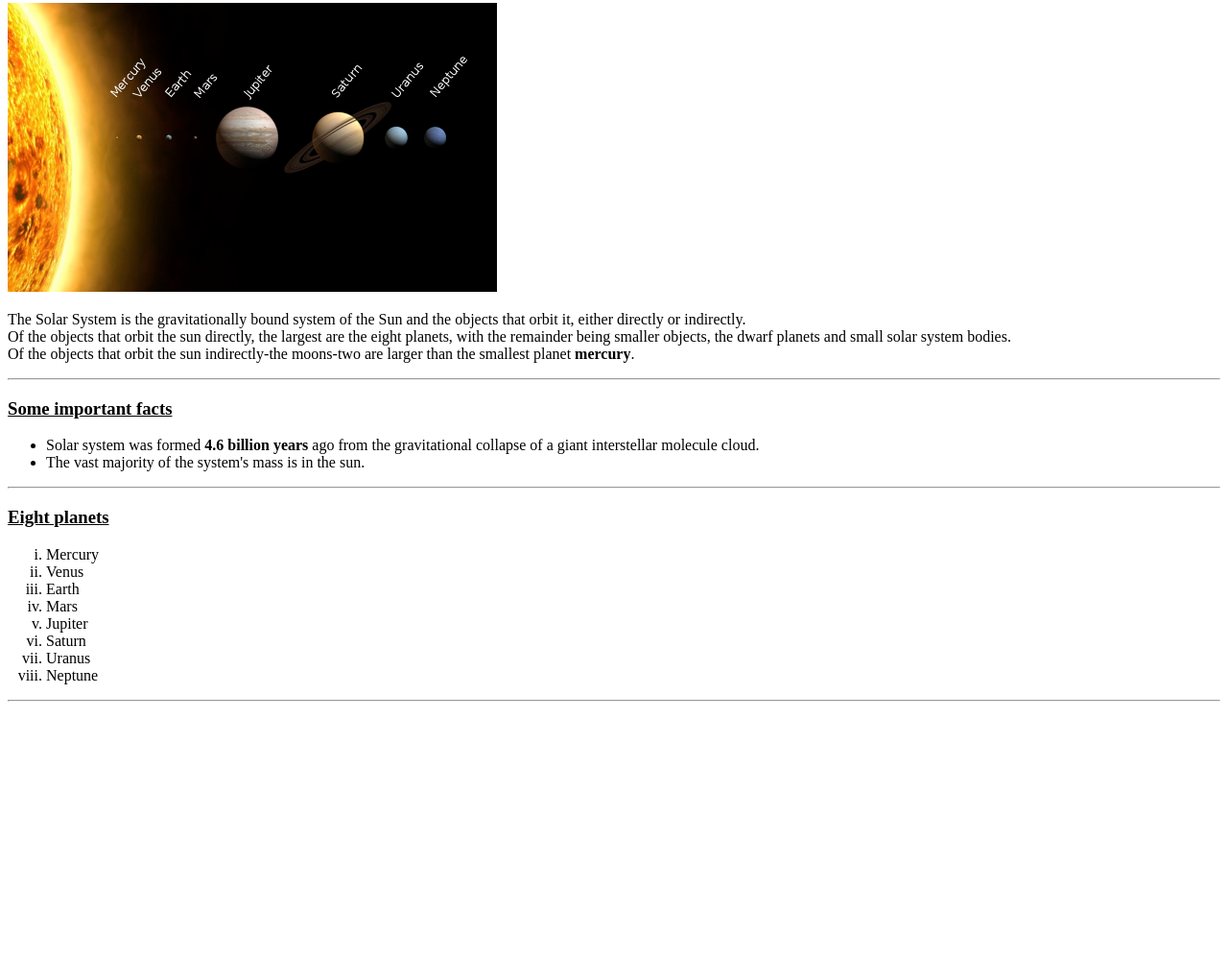
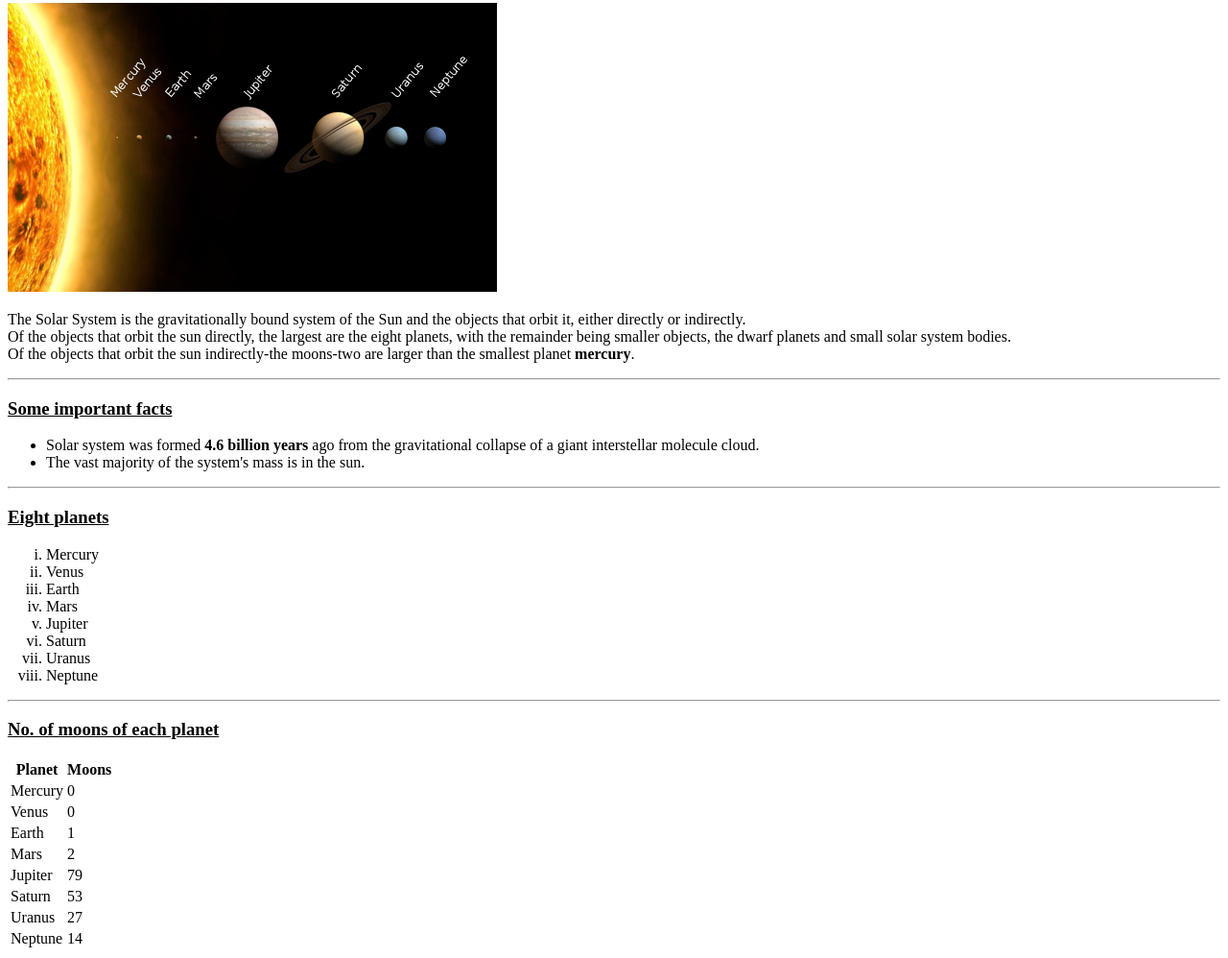
Before and after one commit to Hridyanshu/Web-development, a plain HTML site: page sample-webpage.html in a window 1280 px wide. Shown: the part 111-1109 px from the top of the page at 96% size. Before the commit the page ends 850 px from the top, so only its background shows below. Drawn offline with Linux system fonts and the light colour scheme.

Commit message:
Added one table; Webpage completed

```diff
--- a/sample-webpage.html
+++ b/sample-webpage.html
@@ -52,3 +52,89 @@
 		</ol>
 
 		<hr>
+
+		<h3><strong><ins>No. of moons of each planet</ins></strong></h3>
+
+		<table>
+
+			<thead>
+
+				<tr>
+
+					<th>Planet</th>
+
+					<th>Moons</th>
+
+				</tr>
+
+			</thead>
+
+			<tbody>
+
+				<tr>
+
+					<td>Mercury</td>
+
+					<td>0</td>
+
+				</tr>
+
+				<tr>
+
+					<td>Venus</td>
+
+					<td>0</td>
+
+				</tr>
+
+				<tr>
+
+					<td>Earth</td>
+
+					<td>1</td>
+
+				</tr>
+
+				<tr>
+
+					<td>Mars</td>
+
+					<td>2</td>
+
+				</tr>
+
+				<tr>
+
+					<td>Jupiter</td>
+
+					<td>79</td>
+
+				</tr>
+
+				<tr>
+
+					<td>Saturn</td>
+
+					<td>53</td>
+
+				</tr>
+
+				<tr>
+
+					<td>Uranus</td>
+
+					<td>27</td>
+
+				</tr>
+
+				<tr>
+
+					<td>Neptune</td>
+
+					<td>14</td>
+
+				</tr>
+
+			</tbody>
+
+		</table>
```
